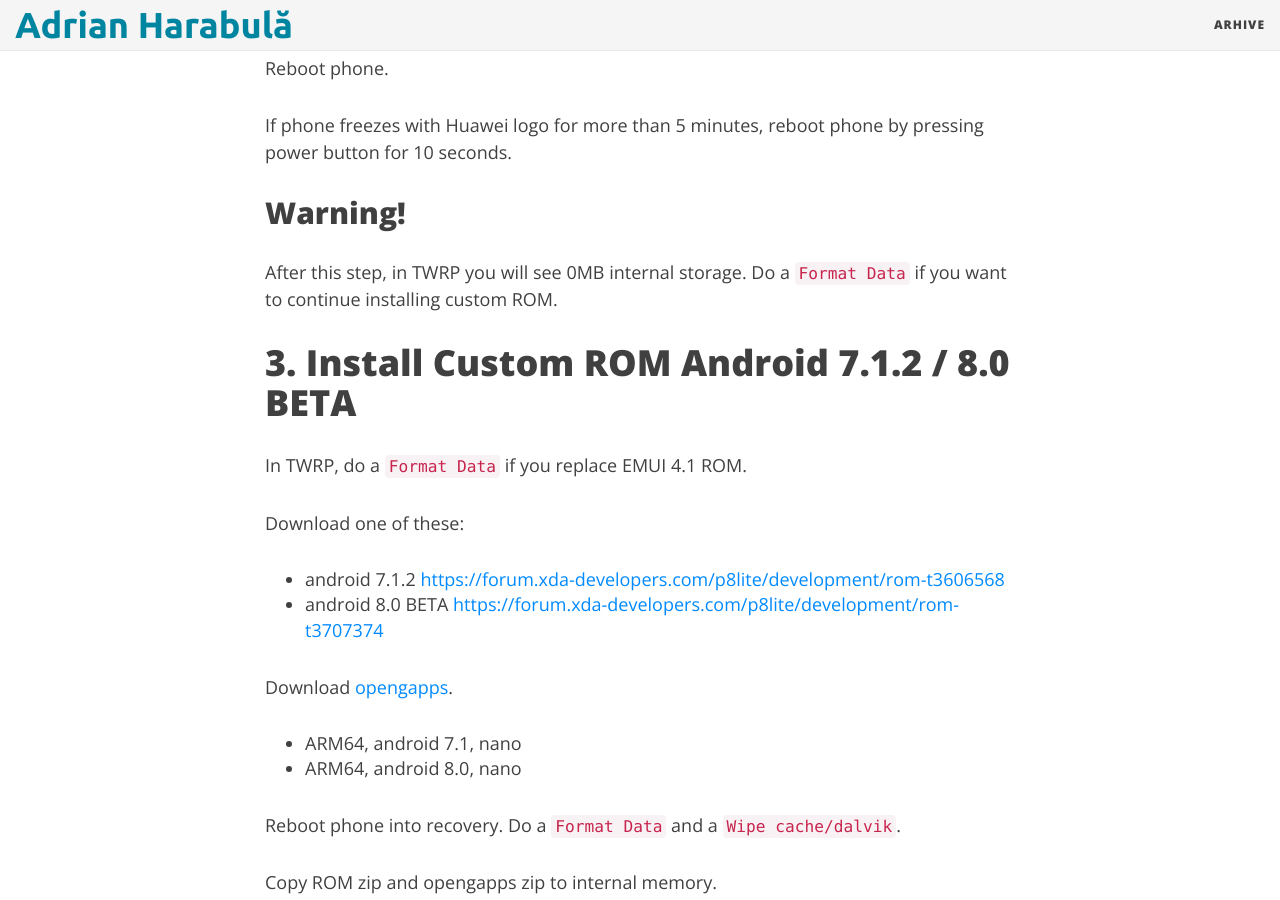
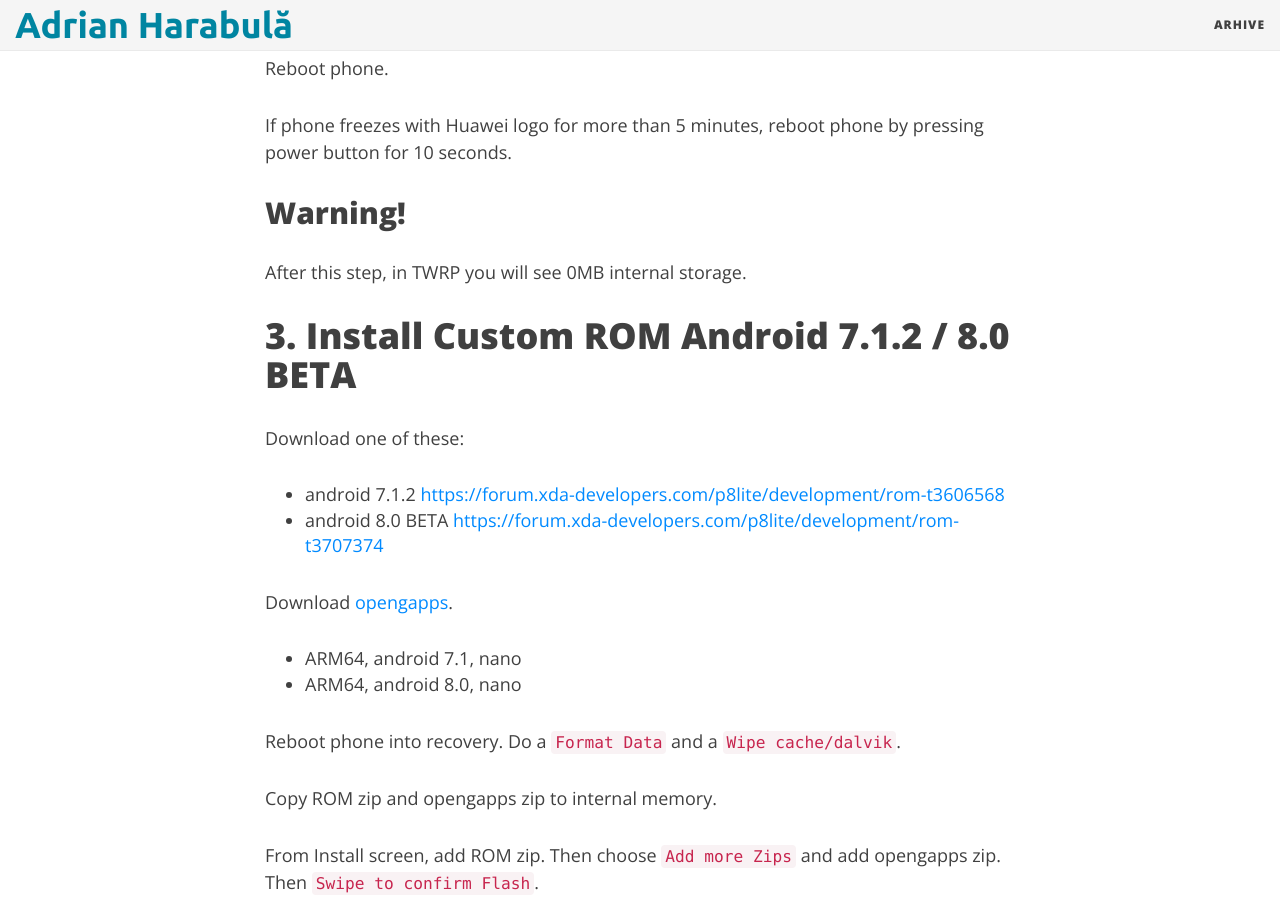
Before and after one commit to adrianharabula/adrianharabula.github.io, a Jekyll site: the page built from _posts/2018-01-09-mod-your-huawei-p8-lite.md, in a window 1280 px wide and 900 px high, scrolled down 2776 px. Built offline with Jekyll 4.4.1, drawn with Linux system fonts in a browser that asks for light colours; nearby versions of some CDN libraries.

Commit message:
clean up p8 lite mod article

```diff
--- a/_posts/2018-01-09-mod-your-huawei-p8-lite.md
+++ b/_posts/2018-01-09-mod-your-huawei-p8-lite.md
@@ -100,11 +100,9 @@ Reboot phone.
 If phone freezes with Huawei logo for more than 5 minutes, reboot phone by pressing power button for 10 seconds.
 
 ## Warning!
-After this step, in TWRP you will see 0MB internal storage. Do a `Format Data` if you want to continue installing custom ROM.
+After this step, in TWRP you will see 0MB internal storage.
 
 # 3. Install Custom ROM Android 7.1.2 / 8.0 BETA
-
-In TWRP, do a `Format Data` if you replace EMUI 4.1 ROM.
 
 Download one of these:
  * android 7.1.2 [https://forum.xda-developers.com/p8lite/development/rom-t3606568](https://forum.xda-developers.com/p8lite/development/rom-t3606568)
```
